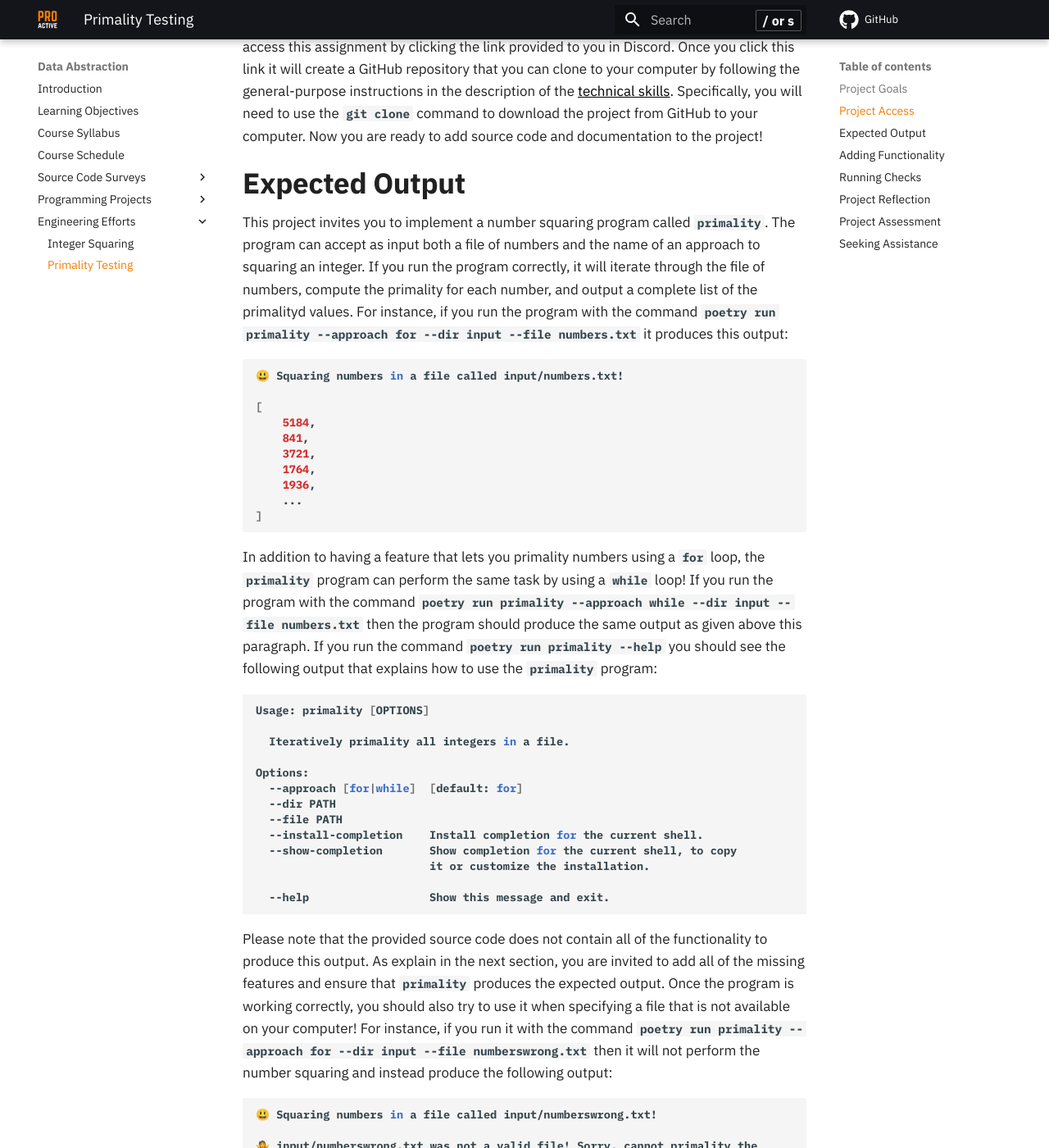
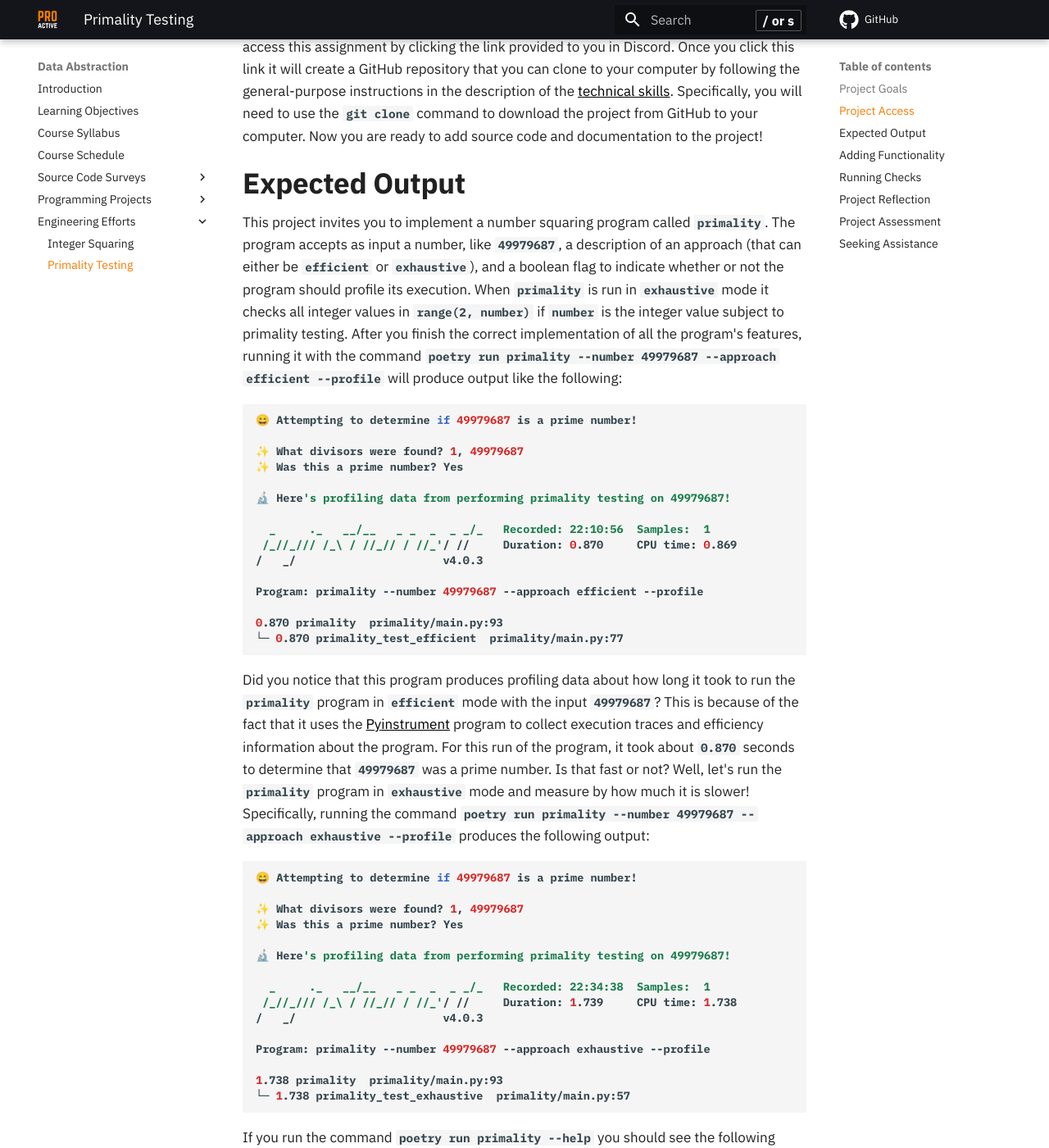
Before and after one commit to ProactiveProgrammers/www.proactiveprogrammers.com, an MkDocs documentation site: the page built from docs/data-abstraction/engineering-efforts/primality-testing.md, in a window 1280 px wide and 1400 px high, scrolled down 614 px. Shown: the whole window at 82% size. Built offline with MkDocs 1.6.1 and Material for MkDocs 9.7.7, drawn with Linux system fonts in a browser that asks for light colours; comment, search, counter and statistics services are not loaded; some of the changed text lies outside the part shown.

Commit message:
feat: Add pyinstrument output from commands in the primality-testing.

````diff
--- a/docs/data-abstraction/engineering-efforts/primality-testing.md
+++ b/docs/data-abstraction/engineering-efforts/primality-testing.md
@@ -30,32 +30,65 @@ project!
 
 ## Expected Output
 
-This project invites you to implement a number squaring program called `primality`.
-The program can accept as input both a file of numbers and the name of an
-approach to squaring an integer. If you run the program correctly, it will
-iterate through the file of numbers, compute the primality for each number, and
-output a complete list of the primalityd values. For instance, if you run the
-program with the command `poetry run primality --approach for --dir input --file
-numbers.txt` it produces this output:
+This project invites you to implement a number squaring program called
+`primality`. The program accepts as input a number, like `49979687`, a
+description of an approach (that can either be `efficient` or `exhaustive`), and
+a boolean flag to indicate whether or not the program should profile its
+execution. When `primality` is run in `exhaustive` mode it checks all integer
+values in `range(2, number)` if `number` is the integer value subject to
+primality testing. After you finish the correct implementation of all the
+program's features, running it with the command `poetry run primality --number
+49979687 --approach efficient --profile` will produce output like the following:
 
 ```shell
-😃 Squaring numbers in a file called input/numbers.txt!
+😄 Attempting to determine if 49979687 is a prime number!
 
-[
-    5184,
-    841,
-    3721,
-    1764,
-    1936,
-    ...
-]
+✨ What divisors were found? 1, 49979687
+✨ Was this a prime number? Yes
+
+🔬 Here's profiling data from performing primality testing on 49979687!
+
+  _     ._   __/__   _ _  _  _ _/_   Recorded: 22:10:56  Samples:  1
+ /_//_/// /_\ / //_// / //_'/ //     Duration: 0.870     CPU time: 0.869
+/   _/                      v4.0.3
+
+Program: primality --number 49979687 --approach efficient --profile
+
+0.870 primality  primality/main.py:93
+└─ 0.870 primality_test_efficient  primality/main.py:77
 ```
 
-In addition to having a feature that lets you primality numbers using a `for` loop,
-the `primality` program can perform the same task by using a `while` loop! If you
-run the program with the command `poetry run primality --approach while --dir input
---file numbers.txt` then the program should produce the same output as given
-above this paragraph. If you run the command `poetry run primality --help` you
+Did you notice that this program produces profiling data about how long it took
+to run the `primality` program in `efficient` mode with the input `49979687`?
+This is because of the fact that it uses the
+[Pyinstrument](https://github.com/joerick/pyinstrument) program to collect
+execution traces and efficiency information about the program. For this run of
+the program, it took about `0.870` seconds to determine that `49979687` was a
+prime number. Is that fast or not? Well, let's run the `primality` program in
+`exhaustive` mode and measure by how much it is slower! Specifically, running
+the command `poetry run primality --number 49979687 --approach exhaustive
+--profile` produces the following output:
+
+```shell
+😄 Attempting to determine if 49979687 is a prime number!
+
+✨ What divisors were found? 1, 49979687
+✨ Was this a prime number? Yes
+
+🔬 Here's profiling data from performing primality testing on 49979687!
+
+  _     ._   __/__   _ _  _  _ _/_   Recorded: 22:34:38  Samples:  1
+ /_//_/// /_\ / //_// / //_'/ //     Duration: 1.739     CPU time: 1.738
+/   _/                      v4.0.3
+
+Program: primality --number 49979687 --approach exhaustive --profile
+
+1.738 primality  primality/main.py:93
+└─ 1.738 primality_test_exhaustive  primality/main.py:57
+```
+
+
+If you run the command `poetry run primality --help` you
 should see the following output that explains how to use the `primality` program:
 
 ```shell
@@ -77,7 +110,9 @@ Options:
 Please note that the provided source code does not contain all of the
 functionality to produce this output. As explain in the next section, you are
 invited to add all of the missing features and ensure that `primality` produces the
-expected output. Once the program is working correctly, you should also try to
+expected output.
+
+Once the program is working correctly, you should also try to
 use it when specifying a file that is not available on your computer! For instance,
 if you run it with the command `poetry run primality --approach for --dir input
 --file numberswrong.txt` then it will not perform the number squaring and
````
